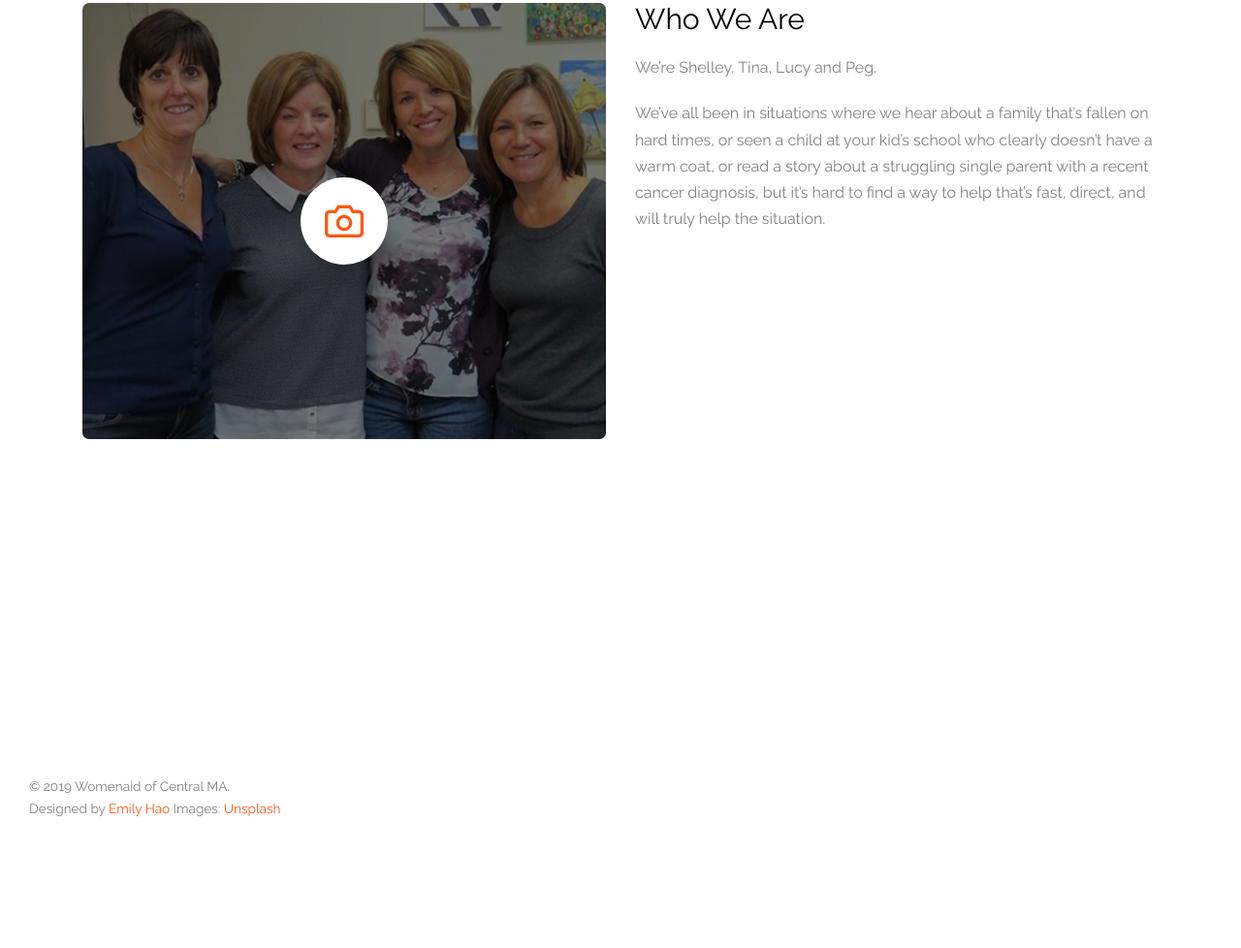
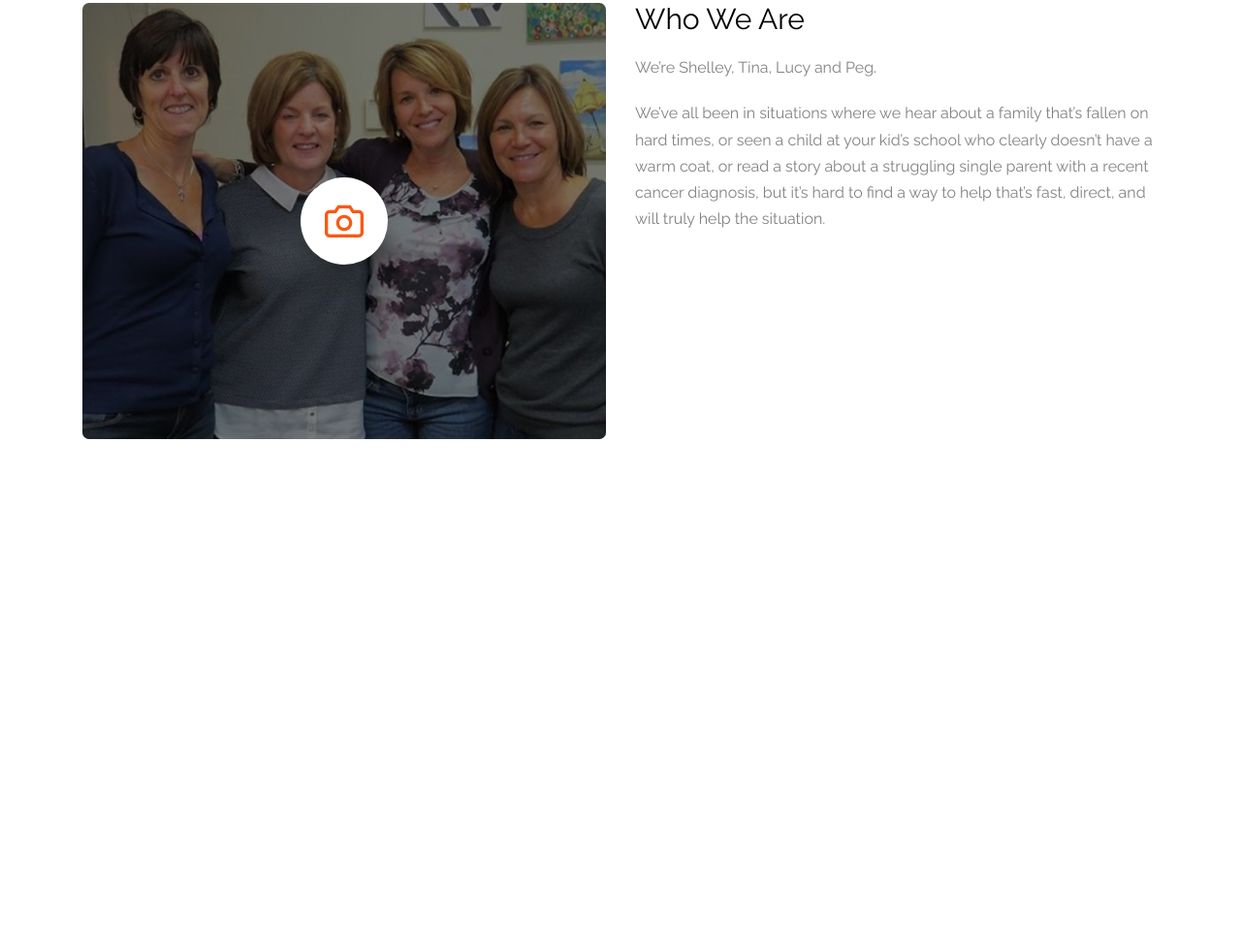
Before and after one commit to EmilyHao1/womenaidofcentralma, a website: page src/about.html in a window 1280 px wide. Shown: the part 750-1728 px from the top of the page at 97% size. After the commit the page ends 1438 px from the top, so only its background shows below. Drawn offline with Linux system fonts and the light colour scheme; files whose address does not match are found by name.

Commit message:
update footer

```diff
--- a/src/about.html
+++ b/src/about.html
@@ -177,30 +177,30 @@ Author: Emily Hao
 
 
 
-    <footer id="gtco-footer" role="contentinfo">
+    <!--<footer id="gtco-footer" role="contentinfo">-->
 
-        <div class="row copyright">
-            <div class="col-md-12">
-                <div style = "margin-left: 30px">
+        <!--<div class="row copyright">-->
+            <!--<div class="col-md-12">-->
+                <!--<div style = "margin-left: 30px">-->
 
-                    <p class="pull-left">
-                        <small class="block">&copy; 2019 Womenaid of Central MA.</small>
-                        <small class="block">Designed by <a href="http://FreeHTML5.co/" target="_blank">Emily Hao</a> Images: <a href="http://unsplash.co/" target="_blank">Unsplash</a></small>
-                    </p>
-                </div>
-                <!--<p class="pull-right">-->
-                <!--<ul class="gtco-social-icons pull-right">-->
-                <!--<li><a href="#"><i class="icon-twitter"></i></a></li>-->
-                <!--<li><a href="#"><i class="icon-facebook"></i></a></li>-->
-                <!--<li><a href="#"><i class="icon-linkedin"></i></a></li>-->
-                <!--<li><a href="#"><i class="icon-dribbble"></i></a></li>-->
-                <!--</ul>-->
-                <!--</p>-->
-            </div>
-        </div>
+                    <!--<p class="pull-left">-->
+                        <!--<small class="block">&copy; 2019 Womenaid of Central MA.</small>-->
+                        <!--<small class="block">Designed by <a href="http://FreeHTML5.co/" target="_blank">Emily Hao</a> Images: <a href="http://unsplash.co/" target="_blank">Unsplash</a></small>-->
+                    <!--</p>-->
+                <!--</div>-->
+                <!--&lt;!&ndash;<p class="pull-right">&ndash;&gt;-->
+                <!--&lt;!&ndash;<ul class="gtco-social-icons pull-right">&ndash;&gt;-->
+                <!--&lt;!&ndash;<li><a href="#"><i class="icon-twitter"></i></a></li>&ndash;&gt;-->
+                <!--&lt;!&ndash;<li><a href="#"><i class="icon-facebook"></i></a></li>&ndash;&gt;-->
+                <!--&lt;!&ndash;<li><a href="#"><i class="icon-linkedin"></i></a></li>&ndash;&gt;-->
+                <!--&lt;!&ndash;<li><a href="#"><i class="icon-dribbble"></i></a></li>&ndash;&gt;-->
+                <!--&lt;!&ndash;</ul>&ndash;&gt;-->
+                <!--&lt;!&ndash;</p>&ndash;&gt;-->
+            <!--</div>-->
+        <!--</div>-->
 
-    </footer>
-</div>
+    <!--</footer>-->
+<!--</div>-->
 
 <div class="gototop js-top">
 	<a href="#" class="js-gotop"><i class="icon-arrow-up"></i></a>
```
Also changed, not shown: src/HowToHelp.html (+20 -20 lines), src/PastHelped.html (+20 -20 lines), src/RequestHelp.html (+20 -20 lines), src/contact.html (+21 -21 lines), src/events.html (+20 -20 lines), README.txt.
